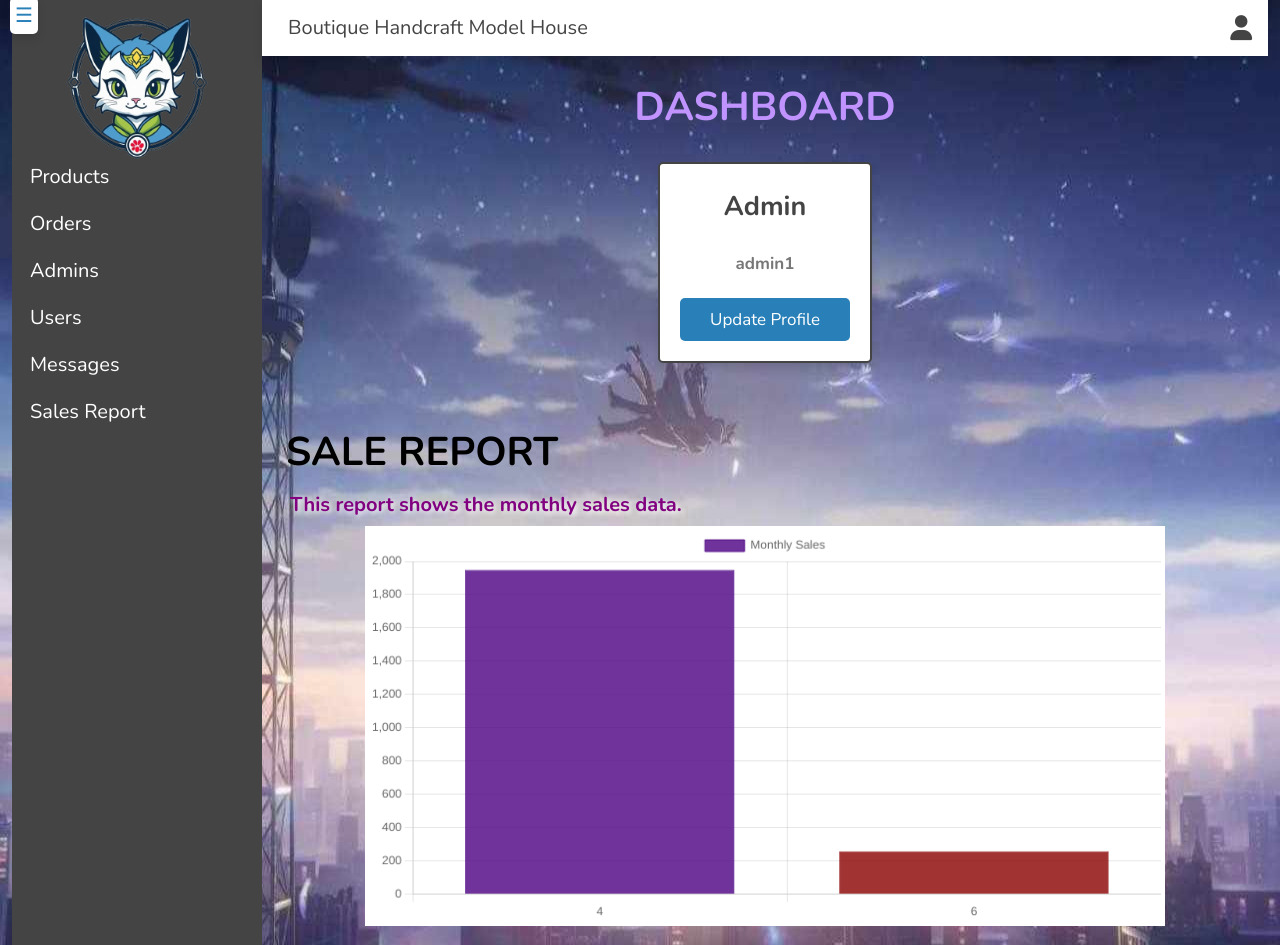
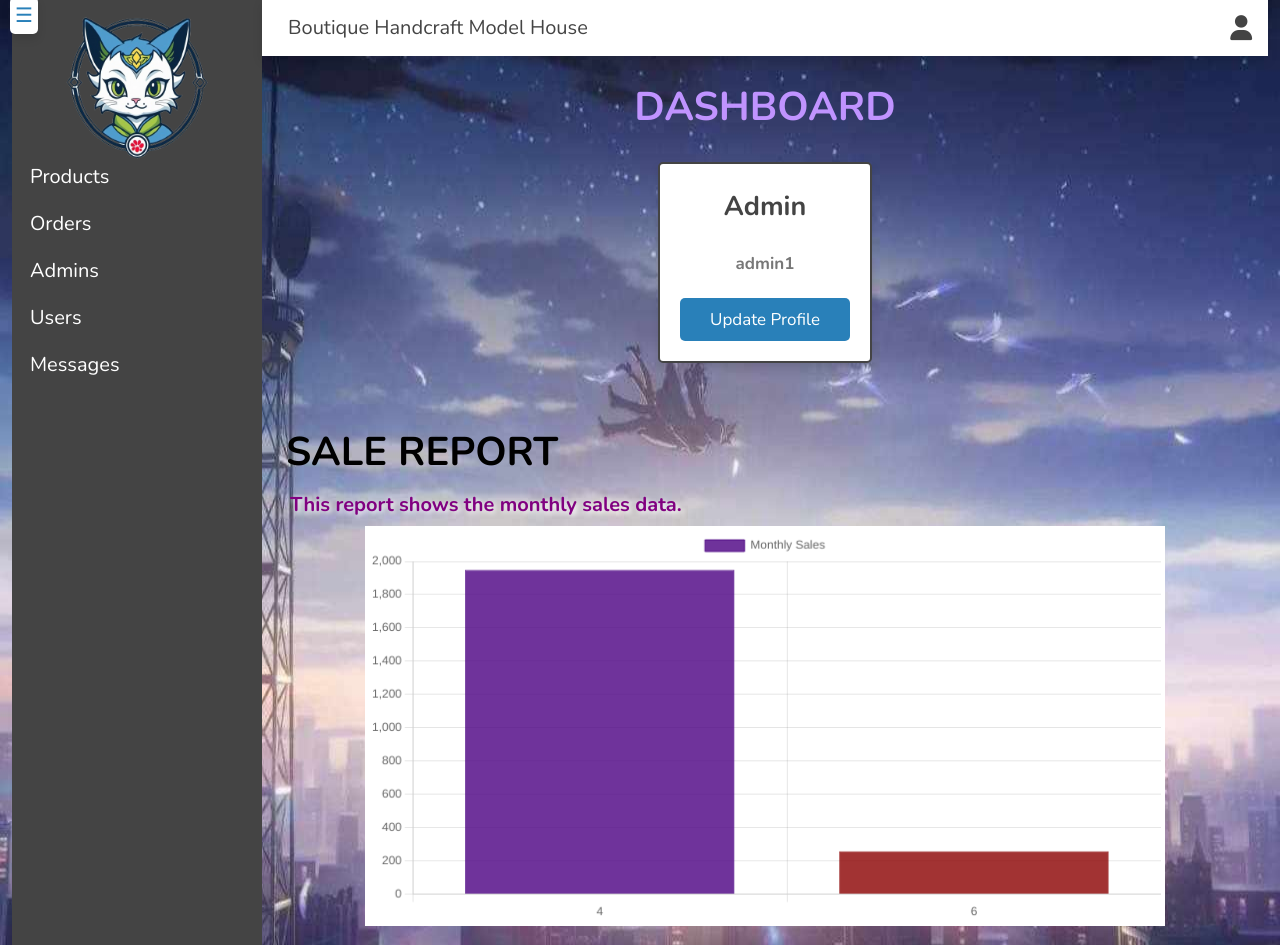
Before and after one commit to FongKianKee357/FYP, a PHP site: page /FYP/admin/dashboard.php in a window 1280 px wide. Shown: the part 13-958 px from the top of the page. Run offline with PHP 8.4, Linux system fonts and the light colour scheme; a user stored in the database is signed in; data comes from the database, SQL or seed files in the repository; some libraries are stand-ins or nearby versions.

Commit message:
dashbord

```diff
--- a/admin/dashboard.php
+++ b/admin/dashboard.php
@@ -107,8 +107,6 @@ $conn = null;
                 <li><a href="./admin_accounts.php">Admins</a></li>
                 <li><a href="./users_accounts.php">Users</a></li>
                 <li><a href="./messages.php">Messages</a></li>
-                <!-- 添加指向销售报告的链接 -->
-                <li><a href="#salesReport">Sales Report</a></li>
             </ul>
         </aside>
         <div class="content">
```
